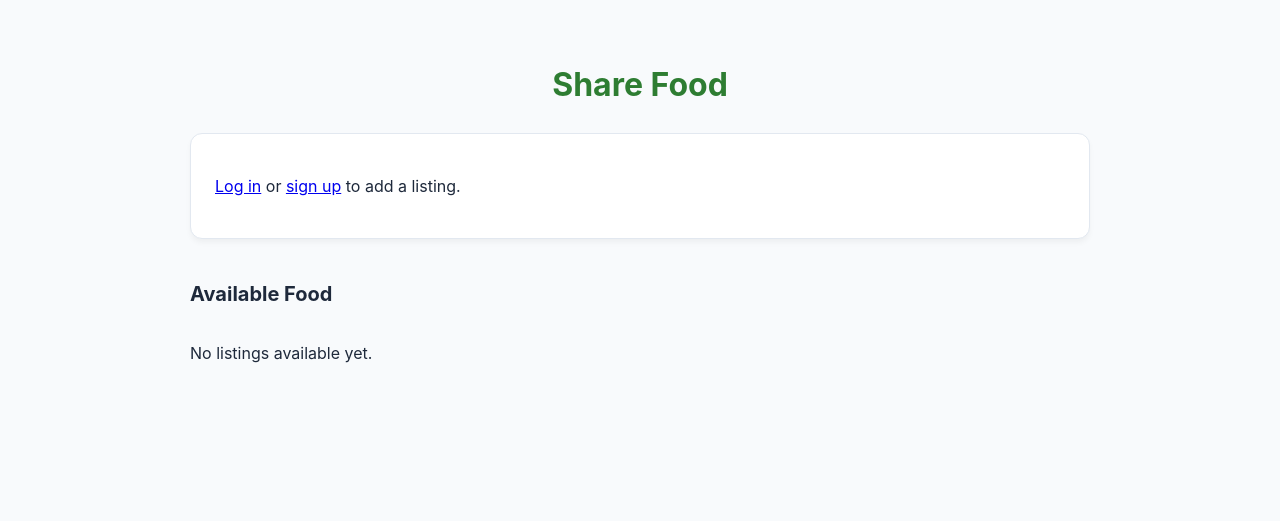
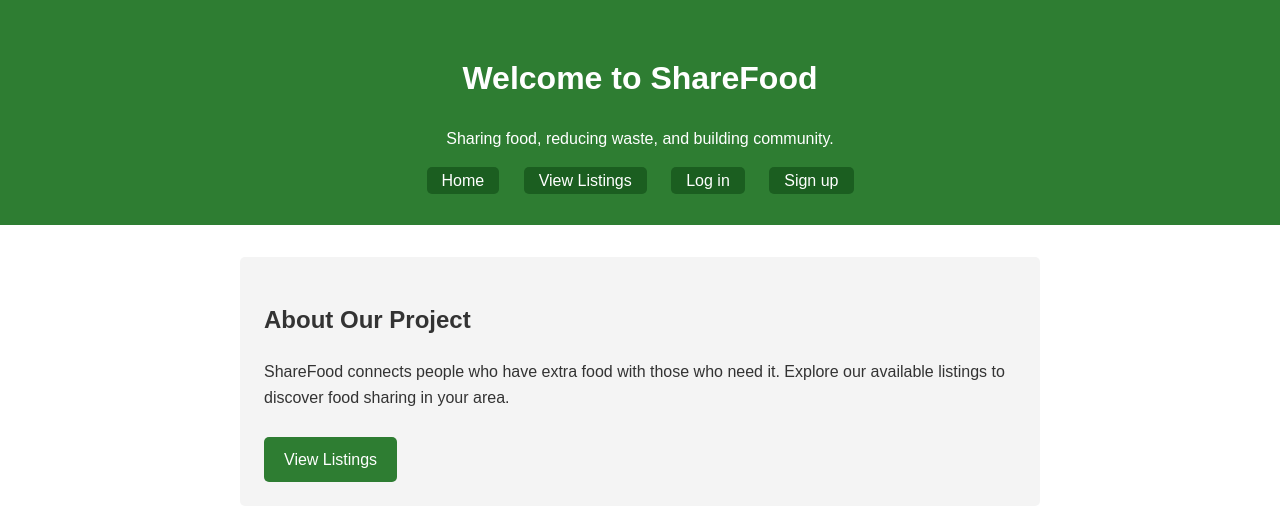
Before and after one commit to katy96moskaliuk/ShareFood, a Django app: page /listings/ in a window 1280 px wide. Shown: the top 521 px of the page. Run offline with Django 5.2, Linux system fonts and the light colour scheme; data that the repository does not hold is empty; parts of the project's set-up code (start-up, migrations or seed data) failed here and were passed over.

Commit message:
Add base template and use it on the home page

```diff
--- /dev/null
+++ b/src/ShareFood/core/templates/core/base.html
@@ -0,0 +1,34 @@
+{% load static %}
+<!DOCTYPE html>
+<html lang="en">
+<head>
+    <meta charset="UTF-8">
+    <meta name="viewport" content="width=device-width, initial-scale=1.0">
+    <title>{% block title %}ShareFood{% endblock %}</title>
+    {% block extra_css %}{% endblock %}
+</head>
+<body>
+    <header>
+        {% block header %}{% endblock %}
+        <nav>
+            <a href="{% url 'home' %}">Home</a>
+            <a href="{% url 'listings:list' %}">View Listings</a>
+
+            {% if user.is_authenticated %}
+                <span>Hello, {{ user.username }}!</span>
+                <form action="{% url 'logout' %}" method="post" style="display:inline">
+                    {% csrf_token %}
+                    <button type="submit">Log out</button>
+                </form>
+            {% else %}
+                <a href="{% url 'login' %}">Log in</a>
+                <a href="{% url 'register' %}">Sign up</a>
+            {% endif %}
+        </nav>
+    </header>
+
+    <main>
+        {% block content %}{% endblock %}
+    </main>
+</body>
+</html>
--- a/src/ShareFood/listings/templates/listings/index.html
+++ b/src/ShareFood/listings/templates/listings/index.html
@@ -1,64 +1,21 @@
+{% extends "core/base.html" %}
 {% load static %}
-<!DOCTYPE html>
-<html lang="en">
-<head>
-    <meta charset="UTF-8">
-    <meta name="viewport" content="width=device-width, initial-scale=1.0">
-    <title>ShareFood</title>
-    <link rel="stylesheet" href="{% static 'listings/style.css' %}">
-</head>
-<body>
 
-    <h1>Share Food</h1>
+{% block title %}ShareFood - Home{% endblock %}
 
-    {% if user.is_authenticated %}
-        <div class="form-card">
-            <h2>Add Available Food</h2>
-            <form method="post" enctype="multipart/form-data">
-                {% csrf_token %}
-                <div class="form-group">
-                    {{ form.as_p }}
-                </div>
-                <button type="submit" class="btn-submit">Add Listing</button>
-            </form>
-        </div>
-    {% else %}
-        <div class="form-card">
-            <p>
-                <a href="{% url 'login' %}?next={% url 'listings:list' %}">Log in</a>
-                or
-                <a href="{% url 'register' %}">sign up</a>
-                to add a listing.
-            </p>
-        </div>
-    {% endif %}
+{% block extra_css %}
+    <link rel="stylesheet" href="{% static 'core/style.css' %}">
+{% endblock %}
 
+{% block header %}
+    <h1>Welcome to ShareFood</h1>
+    <p>Sharing food, reducing waste, and building community.</p>
+{% endblock %}
 
-    <h2>Available Food</h2>
-    <div class="listings-grid">
-        {% for item in listings %}
-            <div class="listing-card">
-                {% if item.image %}
-                    <img src="{{ item.image.url }}" alt="{{ item.title }}" style="width: 100%; height: 180px; object-fit: cover; border-radius: 4px; margin-bottom: 10px;">
-                {% endif %}
-                <div>
-                    <div class="listing-header">
-                        <h3 class="listing-title">{{ item.title }}</h3>
-                        <span class="badge">{{ item.get_category_display }}</span>
-                    </div>
-                    <div class="listing-details">
-                        📍 {{ item.get_district_display }} • 📦 {{ item.quantity }}
-                    </div>
-                    <p class="listing-description">{{ item.description }}</p>
-                </div>
-                <div class="listing-footer">
-                    ⏳ Expires: {{ item.expiration_date }}
-                </div>
-            </div>
-        {% empty %}
-            <p>No listings available yet.</p>
-        {% endfor %}
+{% block content %}
+    <div class="card">
+        <h2>About Our Project</h2>
+        <p>ShareFood connects people who have extra food with those who need it. Explore our available listings to discover food sharing in your area.</p>
+        <a href="{% url 'listings:list' %}" class="btn">View Listings</a>
     </div>
-
-</body>
-</html>
+{% endblock %}
```
